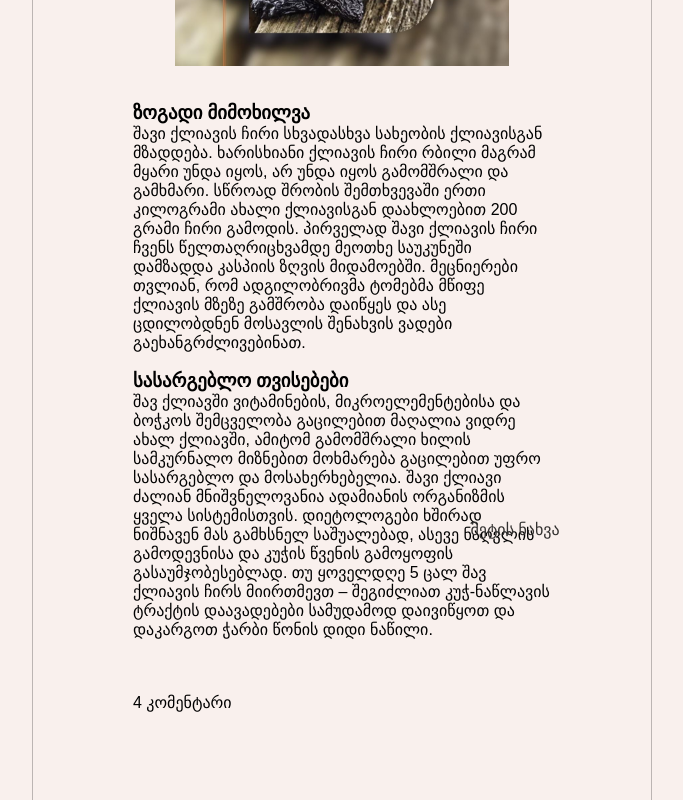
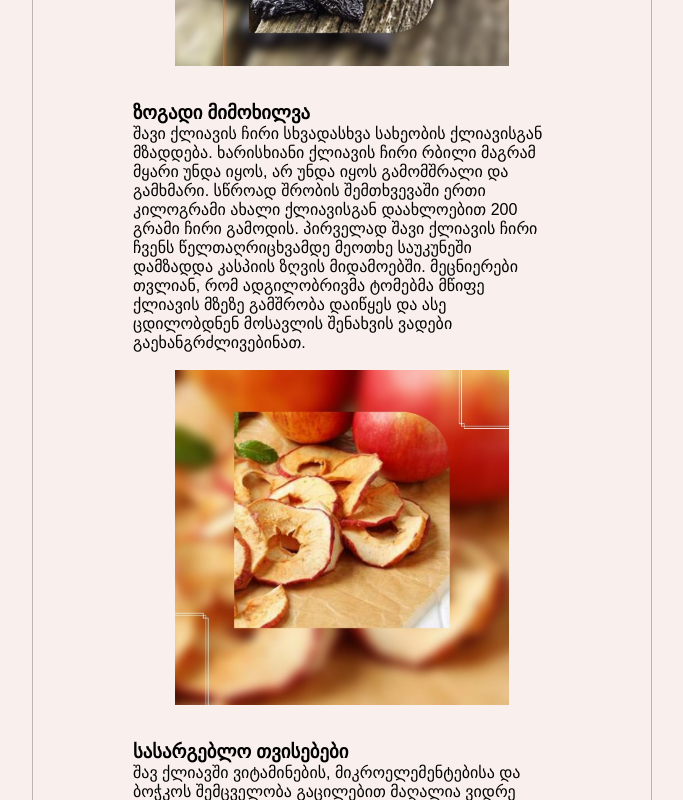
Before and after one commit to ClickSpace-ge-git/Frutera-Development, a React (Create React App) app: page /blog in a window 1280 px wide. Shown: the part 440-1240 px from the top of the page, without its empty margins (298-981 px from the left). Built offline with nearby package versions, Linux system fonts and the light colour scheme; a web font is replaced by a local one.

Commit message:
Made the blog implementation modular

```diff
--- a/src/frutera/BlogPage/Blog.css
+++ b/src/frutera/BlogPage/Blog.css
@@ -102,19 +102,7 @@ body {
   color: #c74242;
   transition: all ease 0.3s;
 }
-.all {
-  color: #32302f;
-  position: absolute;
-  top: 120%;
-  right: 33%;
-  text-align:right;
 
-}
-.all:hover{
-  color: #f33c3c;
-  transition: all ease 0.3s;
-  cursor: pointer;
-}
 #comments{
   display: flex;
   flex-direction: column;
--- a/src/frutera/BlogPage/BlogPage.js
+++ b/src/frutera/BlogPage/BlogPage.js
@@ -4,39 +4,42 @@ import blog1 from '../../images/Blogs/blog1.jpeg';
 import blog2 from '../../images/Blogs/blog2.jpeg';
 import profile1 from '../../images/Blogs/profile1.jpg';
 import profile2 from '../../images/Blogs/profile2.jpeg';
+import {getPage} from "./api";
+import {useEffect, useState} from "react";
+import Paragraph from "./comments/Paragraph";
 
-const BlogPage = () => {
+const BlogPage = (props) => {
+    const [pageInfo,setPageInfo] = useState({})
+    const [paragraphs,setParagraphs] = useState([])
+
+    useEffect(() => {
+        getPage().then((data)=>{
+            setPageInfo(data)
+            setParagraphs(data.paragraphs)
+        })
+    },[])
+
     return (
         <div className="App">
-    <div className= "blog">
-    <div className="date"> 28 ივლისი 2022წ</div>
-    <h2 className = "title">რა სასარგებლო თვისებები აქვს შავი ქლიავის ჩირს?</h2>
+            <div className="blog">
+                <div className="date">{pageInfo.time}</div>
+                <h2 className="title">{pageInfo.title}</h2>
                 <br/>
-    <br/>
-    <img src={blog2} alt="blog" className="img"/>
-    <br/>
-    <br/>
-    <h3>ზოგადი მიმოხილვა </h3>
-    <p>შავი ქლიავის ჩირი სხვადასხვა სახეობის ქლიავისგან მზადდება. ხარისხიანი ქლიავის ჩირი რბილი მაგრამ მყარი უნდა იყოს, არ უნდა იყოს გამომშრალი და გამხმარი. სწროად შრობის შემთხვევაში ერთი კილოგრამი ახალი ქლიავისგან დაახლოებით 200 გრამი ჩირი გამოდის.
-       პირველად შავი ქლიავის ჩირი ჩვენს წელთაღრიცხვამდე მეოთხე საუკუნეში დამზადდა კასპიის ზღვის მიდამოებში. მეცნიერები თვლიან, რომ ადგილობრივმა ტომებმა მწიფე ქლიავის მზეზე გამშრობა დაიწყეს და ასე ცდილობდნენ მოსავლის შენახვის ვადები გაეხანგრძლივებინათ.</p>
-    <br/>
-    <h3>სასარგებლო თვისებები</h3>
-    <p>შავ ქლიავში ვიტამინების, მიკროელემენტებისა და ბოჭკოს შემცველობა გაცილებით მაღალია ვიდრე ახალ ქლიავში, ამიტომ გამომშრალი ხილის სამკურნალო მიზნებით მოხმარება გაცილებით უფრო სასარგებლო და მოსახერხებელია.
-       შავი ქლიავი ძალიან მნიშვნელოვანია ადამიანის ორგანიზმის ყველა სისტემისთვის. დიეტოლოგები ხშირად ნიშნავენ მას გამხსნელ საშუალებად, ასევე ნაღვლის გამოდევნისა და კუჭის წვენის გამოყოფის გასაუმჯობესებლად.
-       თუ ყოველდღე 5 ცალ შავ ქლიავის ჩირს მიირთმევთ – შეგიძლიათ კუჭ-ნაწლავის ტრაქტის დაავადებები სამუდამოდ დაივიწყოთ და დაკარგოთ ჭარბი წონის დიდი ნაწილი.</p>
+                {paragraphs.length > 0? paragraphs.map((todos,index) => (
+                    <Paragraph props={todos} key={index}/>
+                )):""}
                 <br/>
                 <br/>
                 <br/>
                 <p className="comment">4 კომენტარი</p>
             </div>
             <div className="posts">
-    <h3>მსგავსი სტატიები</h3>
+                <h3>სხვა სტატიები</h3>
             </div>
 
             <section id="blog">
 
                 <div className="blog-container">
-<p className="all">მეტის ნახვა</p>
 
                     <div className="blog-box">
 
@@ -72,7 +75,7 @@ const BlogPage = () => {
 
             <section id="comments">
                 <div>
-    <h4 className = "comments">კომენტარები</h4>
+                    <h4 className="comments">კომენტარები</h4>
                 </div>
                 <Comments
                     commentsUrl="http://localhost:3004/comments"
@@ -86,3 +89,28 @@ const BlogPage = () => {
 };
 
 export default BlogPage;
+
+
+/*
+                <br/>
+                <img src={blog2} alt="blog" className="img"/>
+                <br/>
+                <br/>
+                <h3>ზოგადი მიმოხილვა </h3>
+                <p>შავი ქლიავის ჩირი სხვადასხვა სახეობის ქლიავისგან მზადდება. ხარისხიანი ქლიავის ჩირი რბილი მაგრამ მყარი
+                    უნდა იყოს, არ უნდა იყოს გამომშრალი და გამხმარი. სწროად შრობის შემთხვევაში ერთი კილოგრამი ახალი
+                    ქლიავისგან დაახლოებით 200 გრამი ჩირი გამოდის.
+                    პირველად შავი ქლიავის ჩირი ჩვენს წელთაღრიცხვამდე მეოთხე საუკუნეში დამზადდა კასპიის ზღვის მიდამოებში.
+                    მეცნიერები თვლიან, რომ ადგილობრივმა ტომებმა მწიფე ქლიავის მზეზე გამშრობა დაიწყეს და ასე ცდილობდნენ
+                    მოსავლის შენახვის ვადები გაეხანგრძლივებინათ.</p>
+                <br/>
+                <h3>სასარგებლო თვისებები</h3>
+                <p>შავ ქლიავში ვიტამინების, მიკროელემენტებისა და ბოჭკოს შემცველობა გაცილებით მაღალია ვიდრე ახალ ქლიავში,
+                    ამიტომ გამომშრალი ხილის სამკურნალო მიზნებით მოხმარება გაცილებით უფრო სასარგებლო და მოსახერხებელია.
+                    შავი ქლიავი ძალიან მნიშვნელოვანია ადამიანის ორგანიზმის ყველა სისტემისთვის. დიეტოლოგები ხშირად
+                    ნიშნავენ მას გამხსნელ საშუალებად, ასევე ნაღვლის გამოდევნისა და კუჭის წვენის გამოყოფის
+                    გასაუმჯობესებლად.
+                    თუ ყოველდღე 5 ცალ შავ ქლიავის ჩირს მიირთმევთ – შეგიძლიათ კუჭ-ნაწლავის ტრაქტის დაავადებები სამუდამოდ
+                    დაივიწყოთ და დაკარგოთ ჭარბი წონის დიდი ნაწილი.</p>
+
+ */
--- /dev/null
+++ b/src/frutera/BlogPage/comments/Paragraph.js
@@ -0,0 +1,14 @@
+import '../Blog.css';
+
+const Paragraph = (props) => {
+    return(
+      <div>
+          {props.props.image!==''? <div><br/><img src={props.props.image} alt="paragraph image" className="img"/><br/></div>:""}
+          <br/>
+          {props.props.title!==""? <h3>{props.props.title}</h3>:""}
+          <p>{props.props.text}</p>
+      </div>
+    );
+}
+
+export  default Paragraph;
```
Also changed, not shown: src/frutera/BlogPage/api.js (+55 -0 lines). Lines whose indentation alone changed are shown as unchanged.
